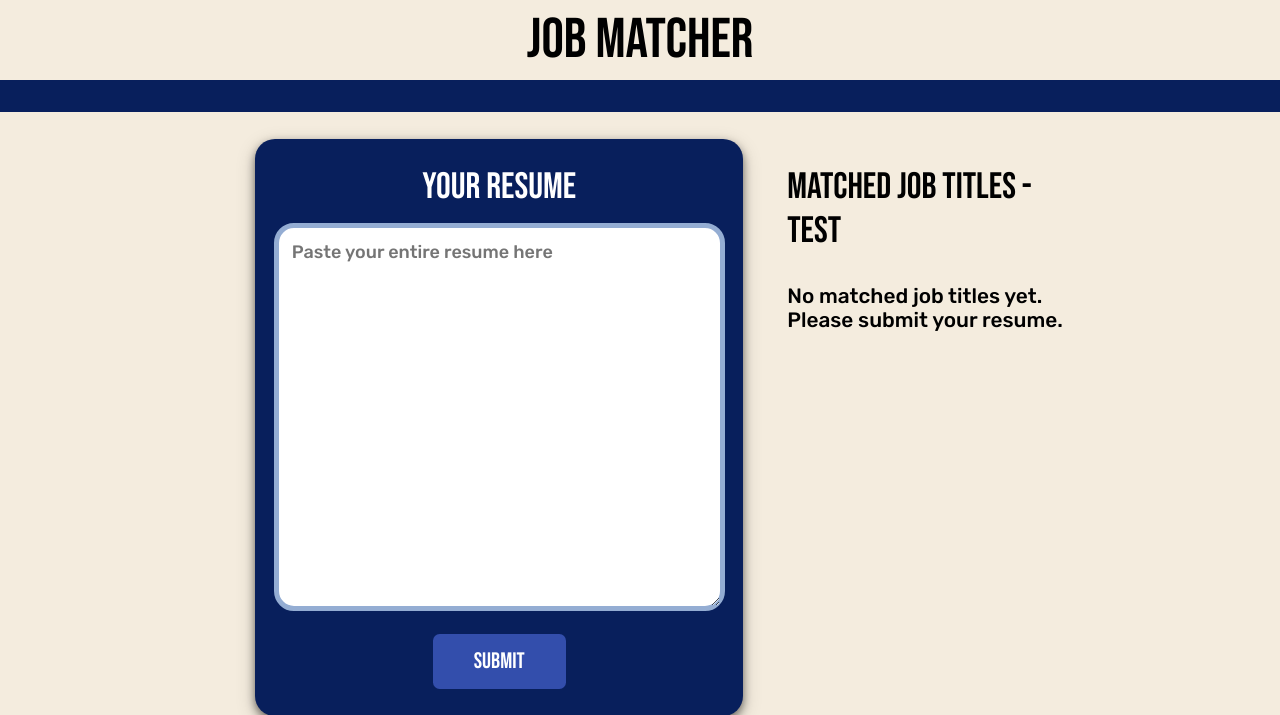
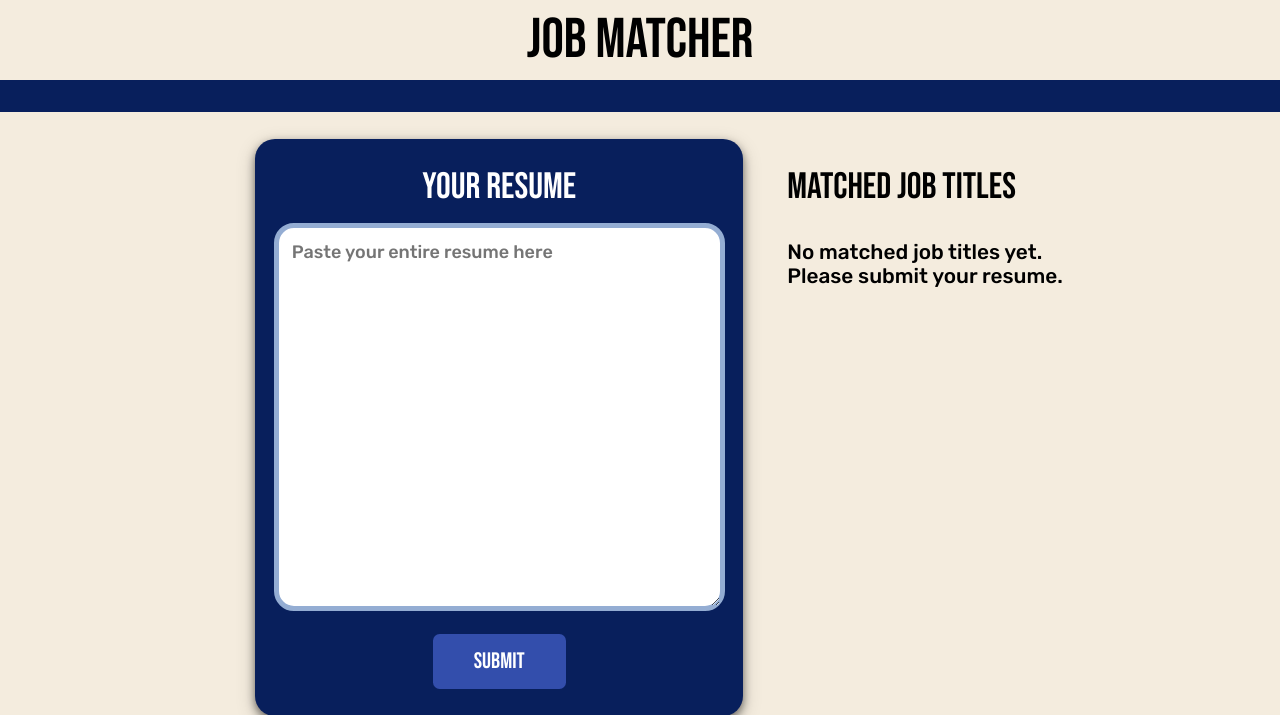
Before and after one commit to danielvdh24/smart-match, a Django app: page / in a window 1280 px wide. Shown: the top 715 px of the page. Run offline with Django 5.2, Linux system fonts and the light colour scheme; some libraries are stand-ins or nearby versions.

Commit message:
Removed test

```diff
--- a/classifier/templates/home.html
+++ b/classifier/templates/home.html
@@ -11,7 +11,7 @@
         </form>
     </div>
     <div class="results-container">
-        <h2 class="result-title">Matched Job Titles - TEST</h2>
+        <h2 class="result-title">Matched Job Titles</h2>
         <div class="result-text" id="resultsList">
             <p>No matched job titles yet. Please submit your resume.</p>
         </div>
```
